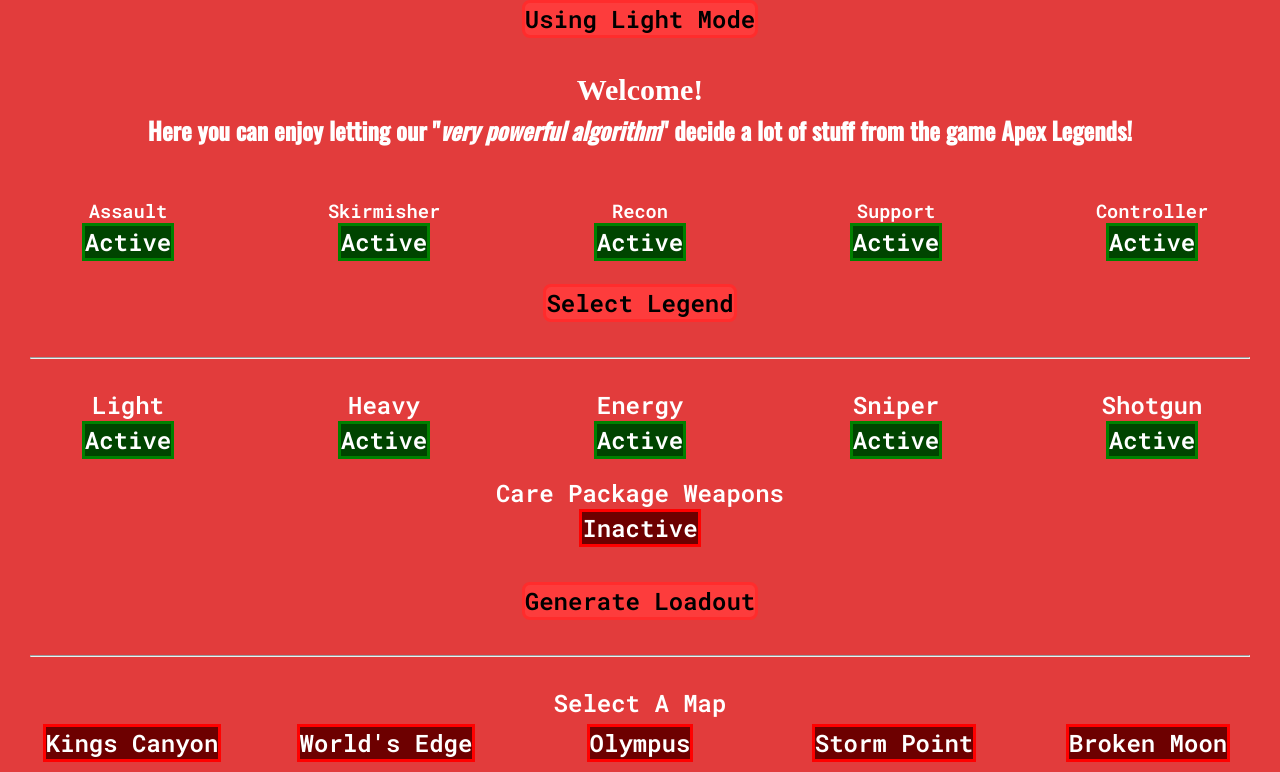
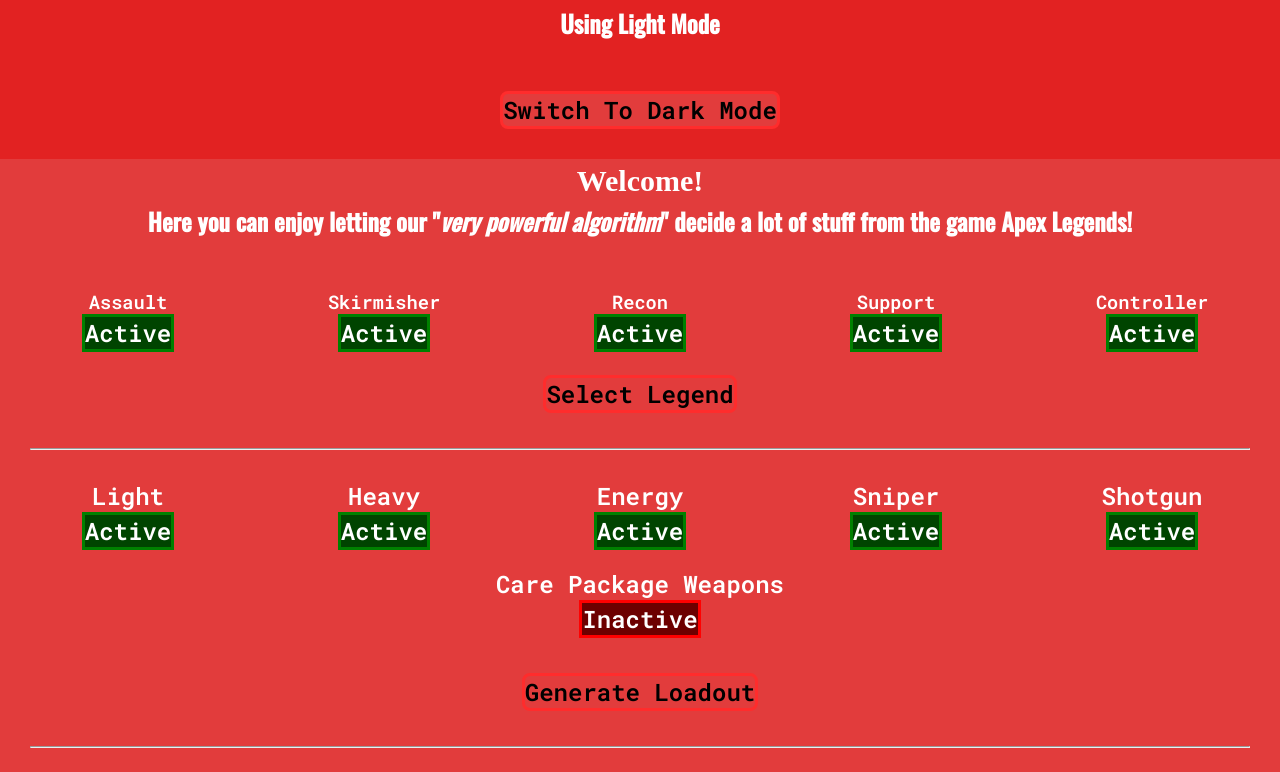
Before and after one commit to Yoshiboi18303/apex-mini-randomizer, a React (Create React App) app: page / in a window 1280 px wide. Shown: the top 772 px of the page. Built offline with nearby package versions, Linux system fonts and the light colour scheme.

Commit message:
Add April Fools' change Add Banner component Change CSS some

```diff
--- a/src/App.tsx
+++ b/src/App.tsx
@@ -2,13 +2,44 @@
 import ApexLegendChooser from "./components/ApexLegendChooser";
 import WeaponChooser from "./components/WeaponChooser";
 import LandingPointChooser from "./components/LandingPointChooser";
+import Banner from "./components/Banner";
 import { invertValue } from "./utils/";
+
+function isAprilFools(currentDate: Date): boolean {
+  // currentDate.getMonth() returns an index of the month, so 3 = 4 in this situation.
+  return currentDate.getMonth() === 3 && currentDate.getDate() === 1;
+}
 
 function App() {
   const [useDarkMode, setUseDarkMode] = useState(false);
+  const currentDate = new Date();
+  const isAprilFoolsDay = isAprilFools(currentDate);
 
   return (
-    <div className={useDarkMode ? "dark-mode" : "light-mode"}>
+    <div
+      className={
+        useDarkMode
+          ? "dark-mode"
+          : isAprilFoolsDay
+          ? "april-fools-light-mode"
+          : "light-mode"
+      }
+    >
+      {isAprilFoolsDay && !useDarkMode && (
+        <Banner message="🎉 Happy April Fools' Day, enjoy the yellow background! 🎉" />
+      )}
+      <div
+        className={`mode-selector ${
+          useDarkMode
+            ? "dark-mode"
+            : isAprilFoolsDay
+            ? "light-mode-april-fools"
+            : "light-mode"
+        }`}
+      >
+        <h3 className="description">
+          Using {useDarkMode ? "Dark Mode" : "Light Mode"}
+        </h3>
         <button
           className={`activator ${
             useDarkMode ? "dark-mode" : "light-mode"
@@ -16,8 +47,9 @@
           type="button"
           onClick={() => invertValue(setUseDarkMode)}
         >
-        Using {useDarkMode ? "Dark Mode" : "Light Mode"}
+          Switch To {useDarkMode ? "Light Mode" : "Dark Mode"}
         </button>
+      </div>
       <h1 className="big-text m-5px">Welcome!</h1>
       <h2 className="description">
         Here you can enjoy letting our "<em>very powerful algorithm</em>" decide
--- /dev/null
+++ b/src/components/Banner.tsx
@@ -0,0 +1,18 @@
+import React from "react";
+
+interface BannerProps {
+  message: string;
+  children?: React.ReactNode | null;
+}
+
+export default function Banner({
+  message,
+  children = null,
+}: BannerProps): JSX.Element {
+  return (
+    <div className={`banner-container`}>
+      <h3 className="description">{message}</h3>
+      {children && <>{children}</>}
+    </div>
+  );
+}
--- a/src/index.css
+++ b/src/index.css
@@ -1,5 +1,13 @@
 @import url("https://fonts.googleapis.com/css2?family=Roboto+Mono:wght@600&display=swap");
 @import url("https://fonts.googleapis.com/css2?family=Oswald:wght@500&display=swap");
+
+:root {
+  /* Variables */
+  --light-mode-bg-color: rgb(226, 60, 60);
+  --light-mode-border-color: rgb(255, 44, 44);
+  --dark-mode-bg-color: rgb(175, 46, 46);
+  --dark-mode-border-color: rgb(195, 46, 46);
+}
 
 * {
   margin: 0px;
@@ -13,11 +21,16 @@
 }
 
 div.light-mode {
-  background-color: rgb(226, 60, 60);
+  background-color: var(--light-mode-bg-color);
+}
+
+div.april-fools-light-mode {
+  background-color: yellow;
+  color: black;
 }
 
 div.dark-mode {
-  background-color: rgb(226, 27, 27);
+  background-color: var(--dark-mode-bg-color);
 }
 
 h1 {
@@ -76,30 +89,30 @@
 }
 
 .activator.light-mode {
-  border: 3px solid rgb(255, 44, 44);
+  border: 3px solid var(--light-mode-border-color);
   border-radius: 8px;
-  background-color: rgb(253, 60, 60);
+  background-color: var(--light-mode-bg-color);
   transition-duration: 1s;
   color: black;
 }
 
 .activator.light-mode:hover {
   cursor: pointer;
-  background-color: rgb(255, 44, 44);
+  background-color: var(--light-mode-border-color);
   color: white;
 }
 
 .activator.dark-mode {
-  border: 3px solid rgb(226, 11, 11);
+  border: 3px solid var(--dark-mode-border-color);
   border-radius: 8px;
-  background-color: rgb(226, 27, 27);
+  background-color: var(--dark-mode-bg-color);
   transition-duration: 1s;
   color: black;
 }
 
 .activator.dark-mode:hover {
   cursor: pointer;
-  background-color: rgb(226, 11, 11);
+  background-color: var(--dark-mode-border-color);
   color: white;
 }
 
@@ -107,14 +120,14 @@
   font-family: "Roboto Mono", monospace;
 }
 
-@media (max-width: 510px) {
+@media (max-width: 520px) {
   .types {
     display: flex;
     flex-direction: column;
   }
 }
 
-@media (min-width: 511px) {
+@media (min-width: 521px) {
   .types {
     display: flex;
     flex-direction: row;
@@ -122,7 +135,7 @@
 }
 
 .type {
-  flex: 0.5;
+  flex: 0.5 1;
 }
 
 .link {
@@ -135,35 +148,14 @@
   text-decoration: underline;
 }
 
-.background {
-  position: absolute;
-  z-index: -1;
+.mode-selector.light-mode {
+  background-color: rgb(226, 34, 34);
 }
 
-button.selected-map::before {
-  position: absolute;
-  top: 0;
-  left: 0;
-  right: 0;
-  bottom: 0;
-  background-color: rgba(77, 77, 77, 0.4);
-  z-index: 1;
+.mode-selector.dark-mode {
+  background-color: rgb(174, 24, 24);
 }
 
-.button-text {
-  position: absolute;
-  z-index: 2;
+.banner-container {
+  background-color: white;
 }
-
-img.selected-map-image::before {
-  filter: blur(2px);
-}
-
-.error-banner-container {
-  background-color: red;
-}
-
-.error-banner-text {
-  font-size: larger;
-  font-family: "Roboto Mono", monospace;
-}
```
Lines whose indentation alone changed are shown as unchanged.
